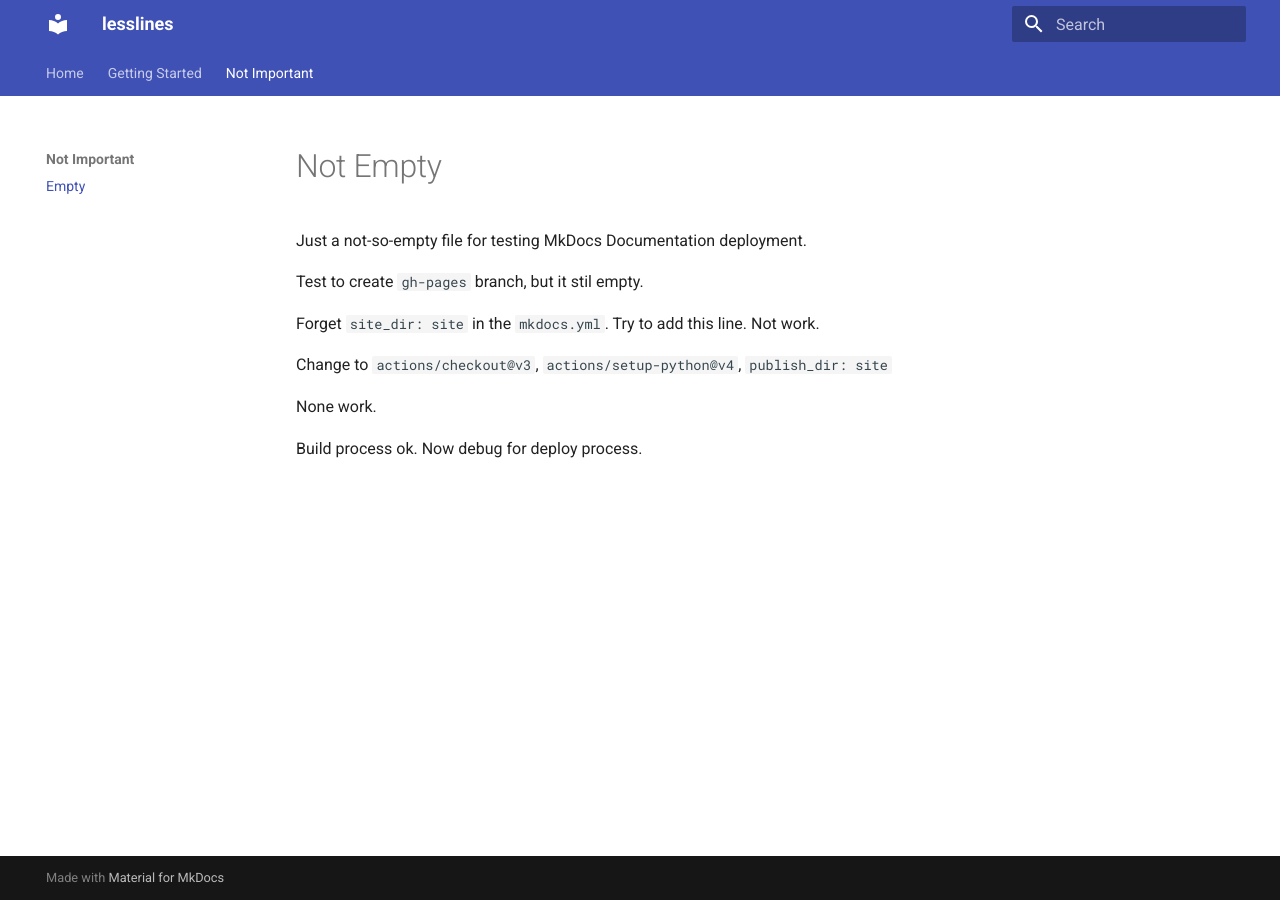
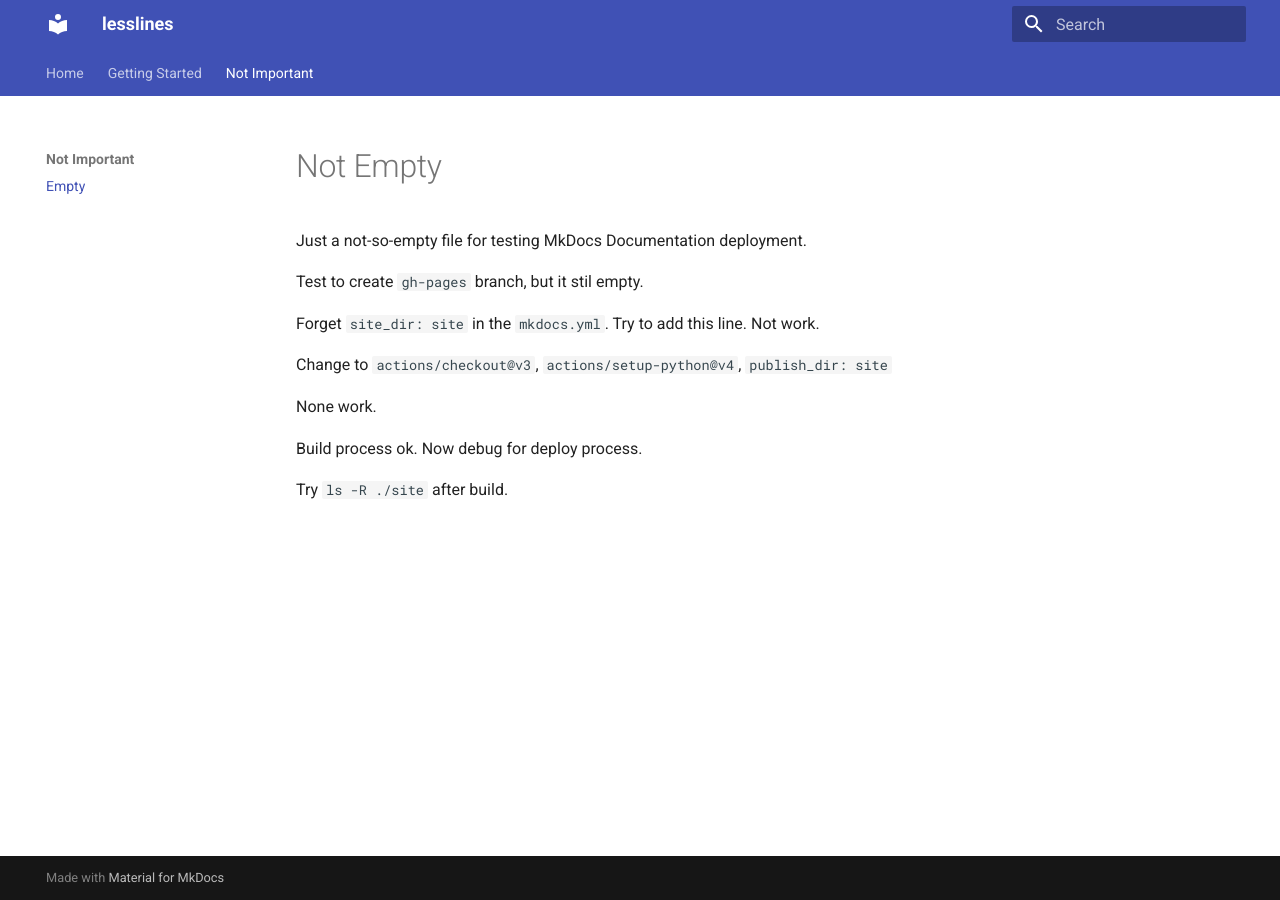
Before and after one commit to dudung/lesslines, an MkDocs documentation site: the page built from docs/empty.md, in a window 1280 px wide. Built offline with MkDocs 1.6.1 and Material for MkDocs 9.7.7, drawn with Linux system fonts in a browser that asks for light colours.

Commit message:
update docs

```diff
--- a/docs/empty.md
+++ b/docs/empty.md
@@ -11,3 +11,5 @@ Change to `actions/checkout@v3`, `actions/setup-python@v4`, `publish_dir: site`
 None work.
 
 Build process ok. Now debug for deploy process.
+
+Try `ls -R ./site` after build.
```
